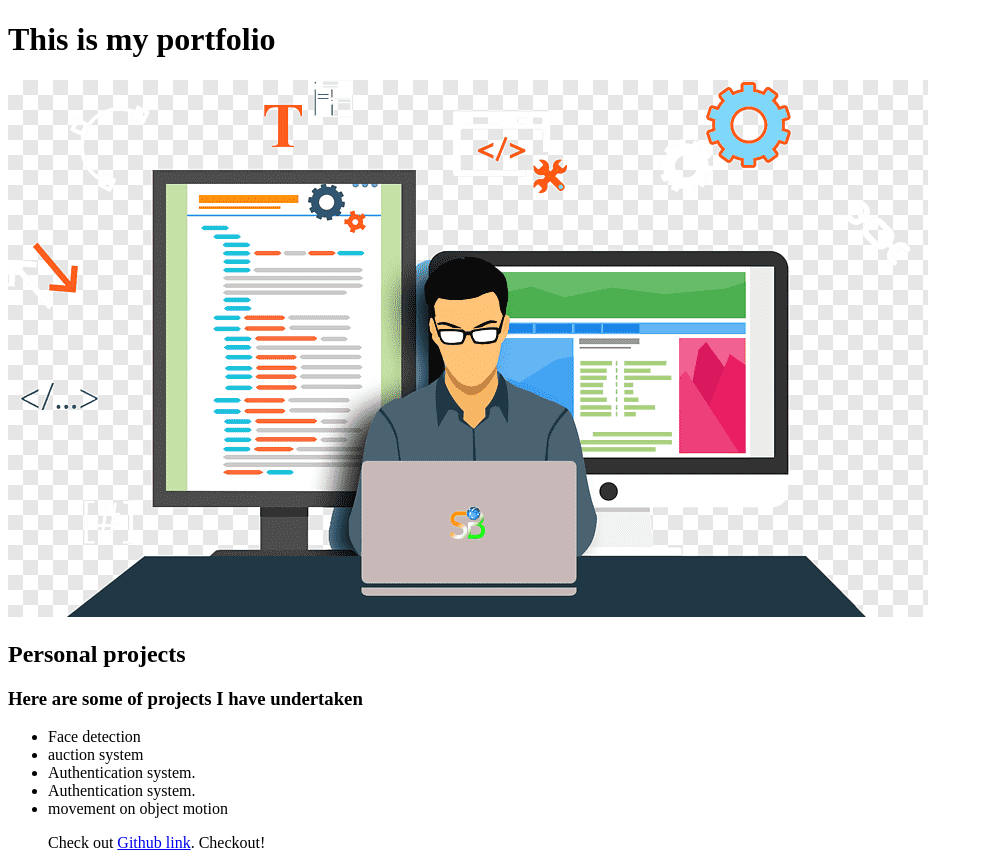
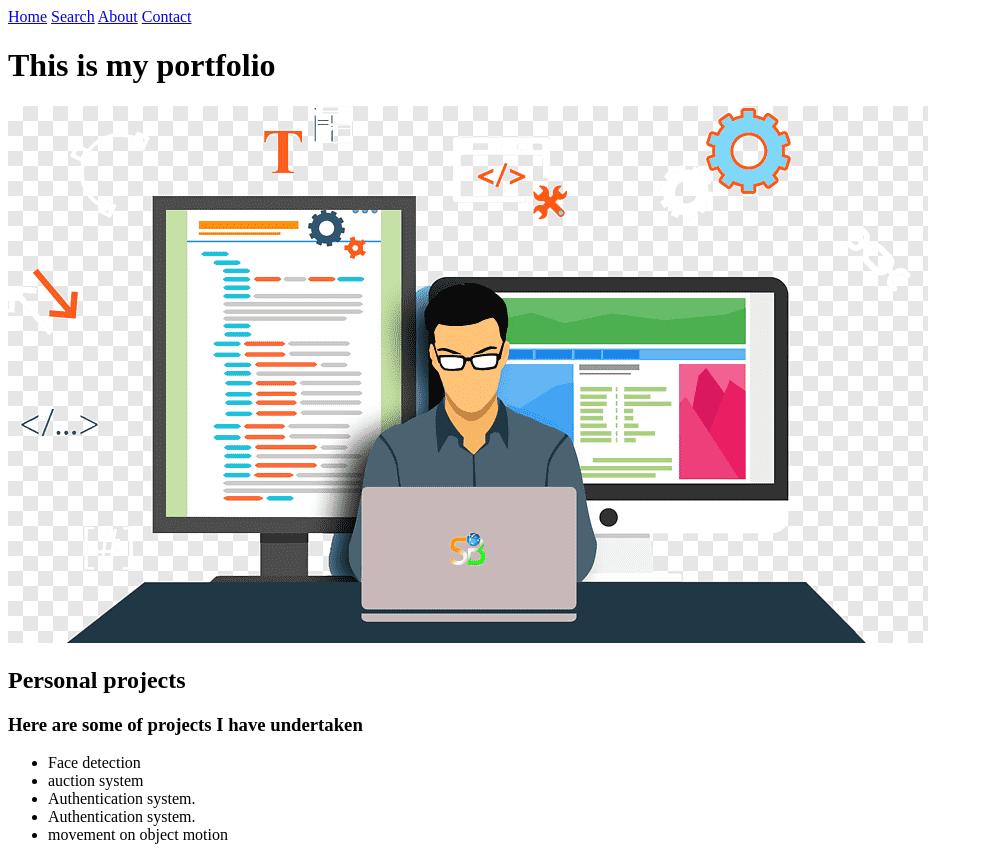
Before and after one commit to nobwoge/about, a plain HTML site: page index.html in a window 1280 px wide. Shown: the top 855 px of the page, without its empty margins (0-983 px from the left). Drawn offline with Linux system fonts and the light colour scheme.

Commit message:
added nav bar

```diff
--- a/index.html
+++ b/index.html
@@ -7,8 +7,15 @@
         <title>portfolio</title>
 
         <body>
+          <div class="navbar">
+            <a class="active" href="#"><i class="fa fa-fw fa-home"></i> Home</a>
+            <a href="#"><i class="fa fa-fw fa-project"></i> Search</a>
+            <a href="#"><i class="fa fa-fw fa-about"></i> About</a>
+            <a href="#"><i class="fa fa-fw fa-contact"></i> Contact</a>
+          </div>
             <H1>This is my portfolio</H1>
             <img src="images/developer.png" alt="my photo">
+
             <h2>Personal projects</h2>
                 <H3>Here are some of projects I have undertaken</H3>
                 <Ul>
```
Also changed, not shown: contact.html (+1 -1 lines).
